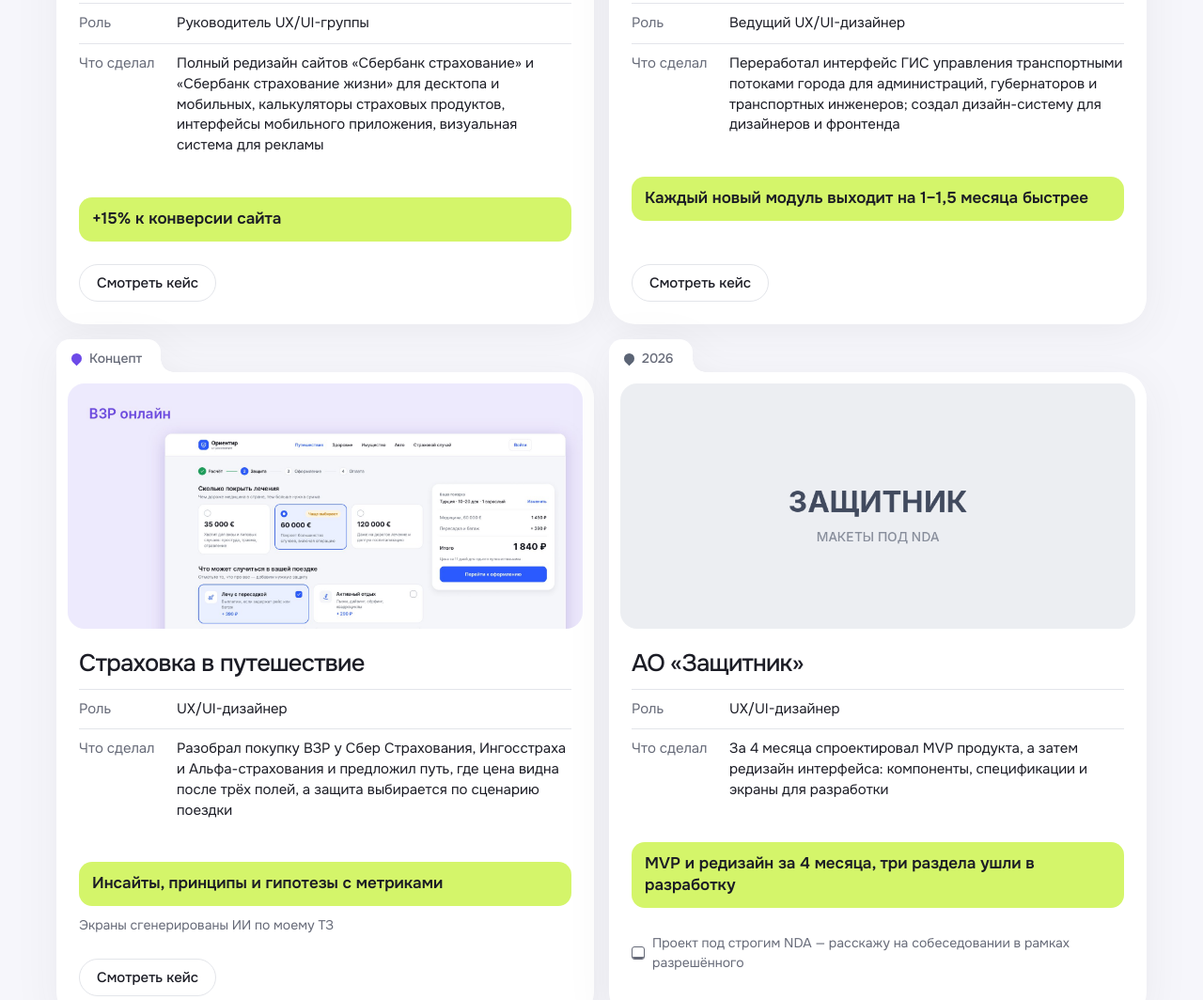
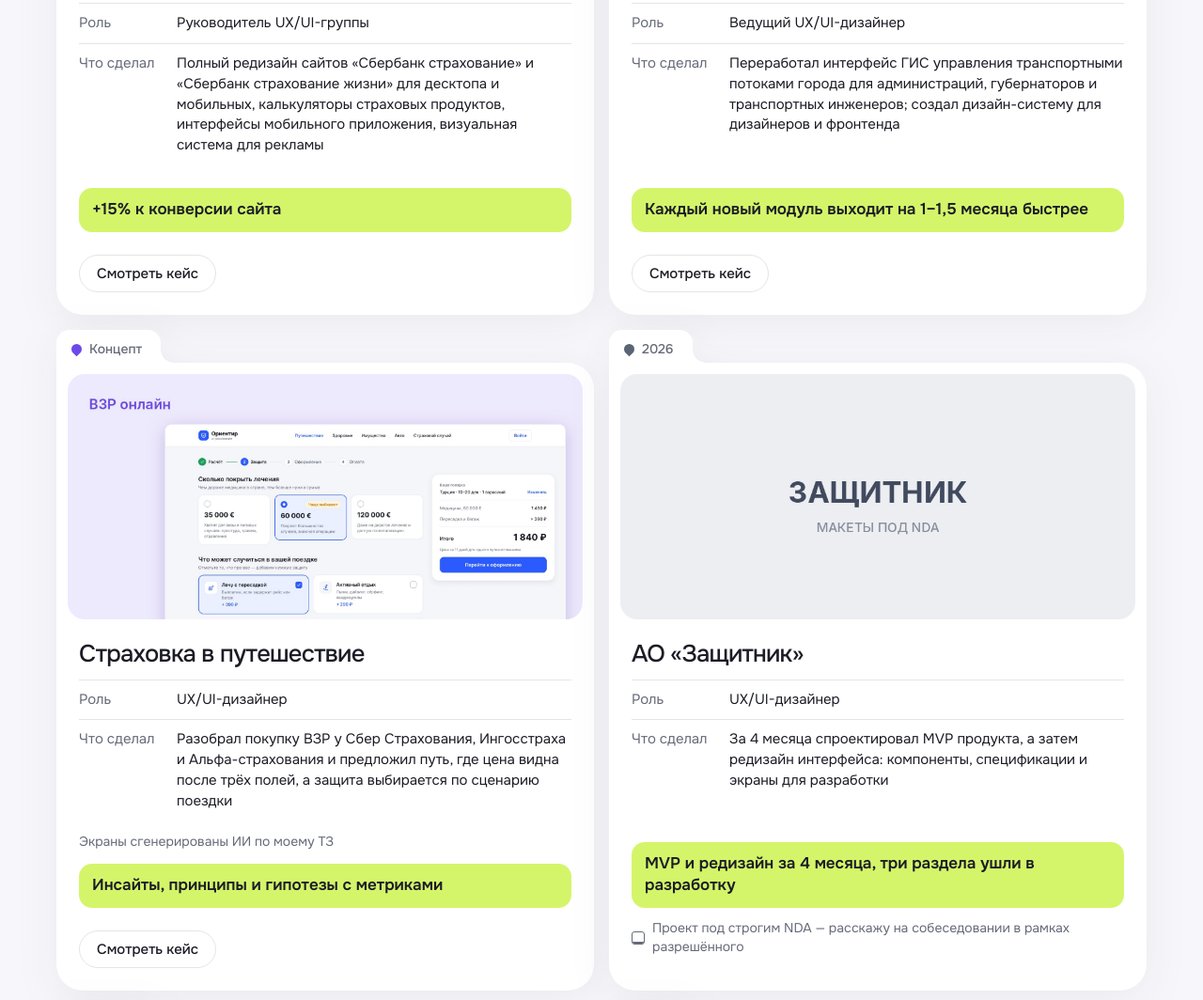
Before and after one commit to sputnik101/portfolio, a plain HTML site: page index.html in a window 1280 px wide. Shown: the part 2358-3422 px from the top of the page at 94% size. Drawn offline with Linux system fonts and the light colour scheme; animation ran at ten frames a second.

Commit message:
выравнивание плашек

```diff
--- a/index.html
+++ b/index.html
@@ -19,7 +19,7 @@
     <link rel="preconnect" href="https://fonts.googleapis.com">
     <link rel="preconnect" href="https://fonts.gstatic.com" crossorigin>
     <link href="https://fonts.googleapis.com/css2?family=Onest:wght@400;500;600&display=swap" rel="stylesheet">
-    <link rel="stylesheet" href="style.css?v=27">
+    <link rel="stylesheet" href="style.css?v=28">
 </head>
 <body>
 
@@ -222,8 +222,8 @@
                             <div><dt>Роль</dt><dd>UX/UI-дизайнер</dd></div>
                             <div><dt>Что сделал</dt><dd>Разобрал покупку ВЗР у Сбер Страхования, Ингосстраха и Альфа-страхования и предложил путь, где цена видна после трёх полей, а защита выбирается по сценарию поездки</dd></div>
                         </dl>
+                        <p class="folder-ai">Экраны сгенерированы ИИ по моему ТЗ</p>
                         <p class="folder-result">Инсайты, принципы и гипотезы с метриками</p>
-                        <p class="folder-ai">Экраны сгенерированы ИИ по моему ТЗ</p>
                         <a class="pill pill-line folder-link" href="case-vzr.html">Смотреть кейс</a>
                     </div>
                 </article>
--- a/style.css
+++ b/style.css
@@ -1865,7 +1865,12 @@ body.is-scrolled .wordmark { opacity: 0; visibility: hidden; pointer-events: non
 .folder-zs .folder-cover img:hover { transform: none; }
 
 /* пометка про экраны, сделанные ИИ */
-.folder-ai { font-size: 14px; color: var(--muted); margin: 10px 0 0; }
+.folder-ai { font-size: 14px; color: var(--muted); margin-top: -12px; margin-bottom: 12px; }
+
+/* лаймовые плашки в одном ряду карточек — на одной линии */
+.folder-body > .folder-result { margin-top: auto; }
+.folder-body > .folder-link { margin-top: 0; }
+.folder-body > p.folder-nda { margin-top: 12px; margin-bottom: 12px; min-height: 40px; line-height: 1.4; }
 
 /* ===================== Светофоры на схеме ===================== */
 .tl-layer {
```
